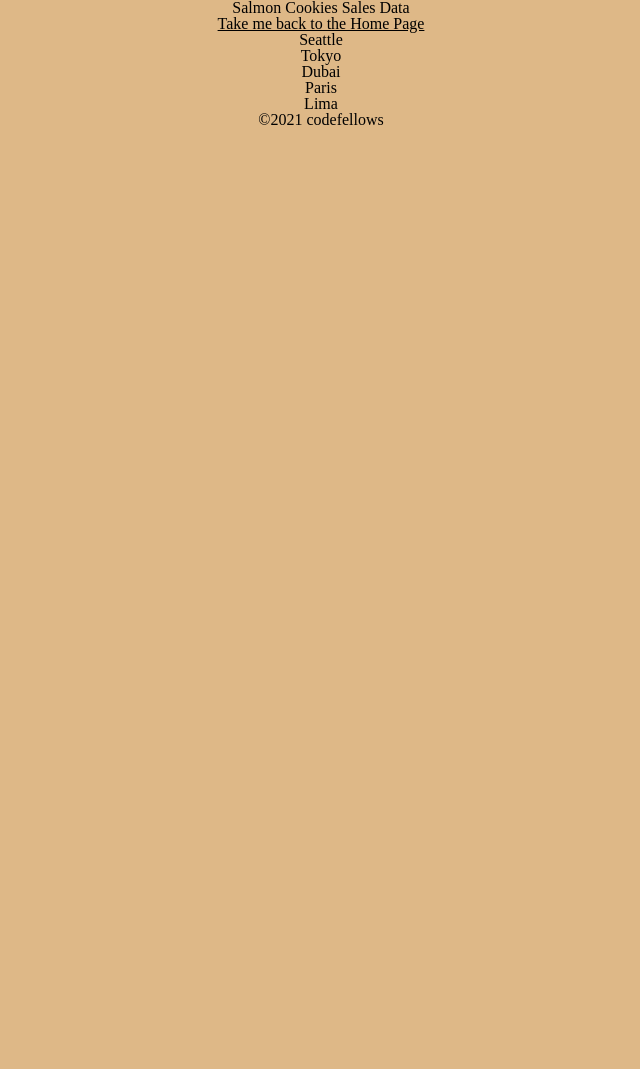
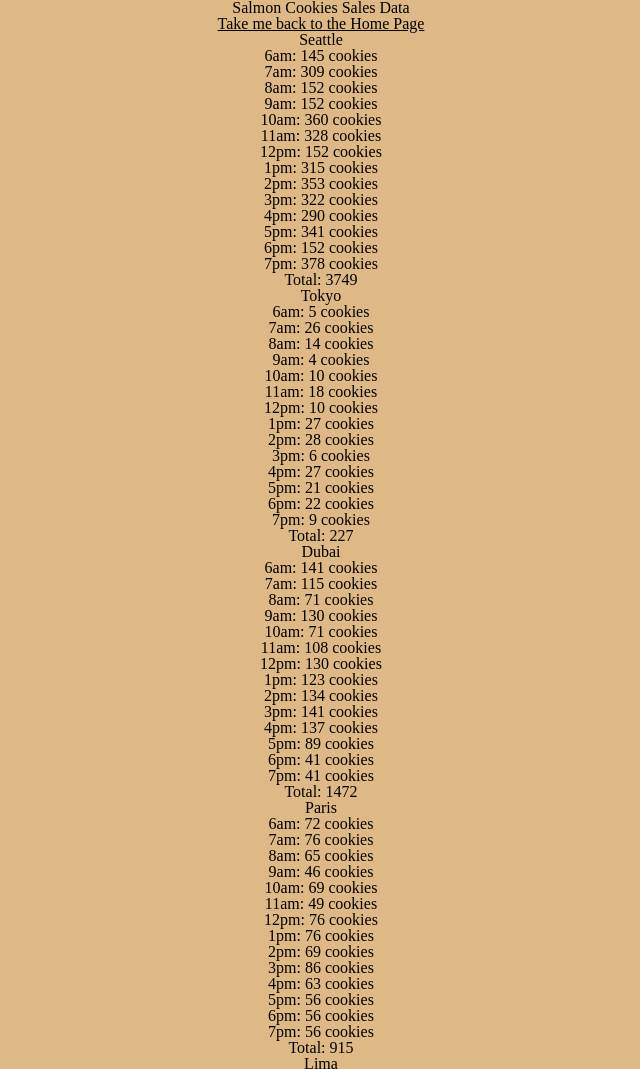
Before and after one commit to AL0YSI0US/cookie-stand, a plain HTML site: page sales.html in a window 1280 px wide. Shown: the top 1069 px of the page, without its empty margins (319-959 px from the left). Before the commit the page ends 800 px from the top, so only its background shows below. Drawn offline with Linux system fonts and the light colour scheme.

Commit message:
updated readme, removed console logs, completed sales data input

```diff
--- a/css/style.css
+++ b/css/style.css
@@ -1,7 +1,8 @@
 * {
   color: black;
-  font-family: Arial, sans-serif;
+  font-family: 'Cuprum', sans-serif;
   background-color: burlywood;
+  font-size: larger;
 }
 /* img {
   display: inline-block;
--- a/js/app.js
+++ b/js/app.js
@@ -1,68 +1,3 @@
 'use strict';
 
-console.log('Greetings ALOYSIOUS!');
-
-//    Seattle
-
-// 6am: 16 cookies
-// 7am: 20 cookies
-// 8am: 35 cookies
-// 9am: 48 cookies
-// 10am: 56 cookies
-// 11am: 77 cookies
-// 12pm: 93 cookies
-// 1pm: 144 cookies
-// 2pm: 119 cookies
-// 3pm: 84 cookies
-// 4pm: 61 cookies
-// 5pm: 23 cookies
-// 6pm: 42 cookies
-// 7pm: 57 cookies
-// Total: 875 cookies
-
-{/* <ul id="Seattle">Seattle</ul> */ }
-
-
-let hoursOfOperationArray = ['6am', '7am', '8am', '9am', '10am', '11am', '12pm', '1pm', '2pm', '3pm', '4pm', '5pm', '6pm', '7pm'];
-// console.log(hoursOfOperationArray);
-
-let seattle = {
-  name: 'Seattle',
-  minimumCustomerPerHour: 23,
-  maximumCustomerPerHour: 65,
-  avgCookieSalesPerCustomer: 6.3,
-  cookiesSoldPerHourArray: [],
-  dailyTotalCookieSales: 0,
-  // create a METHOD to calcucalte random number of customers per hour.
-  generateRandomCustomerPerHour: function () {
-    return Math.floor(Math.random() * (this.maximumCustomerPerHour - this.minimumCustomerPerHour + 1) + this.minimumCustomerPerHour);
-  // Math.random [inclusive] https://developer.mozilla.org/en-US/docs/Web/JavaScript/Reference/Global_Objects/Math/random
-  },
-  // create a METHOD to calculate and populate the number of cookies sold per hour array.
-  calculateCookiesSoldPerHour: function () {
-    for (let i = 0; i < hoursOfOperationArray.length; i++) {
-      let currentlHourlyCustomer = this.generateRandomCustomerPerHour();
-      let cookiesSoldCurrentHour = Math.ceil(currentlHourlyCustomer * this.avgCookieSalesPerCustomer);
-      // Need to push the information into the array / get current totals
-      this.cookiesSoldPerHourArray.push(cookiesSoldCurrentHour);
-      this.dailyTotalCookieSales += cookiesSoldCurrentHour;
-      // console.log(`Total Customers > by the hour < = ${currentlHourlyCustomer}, Total cookies sold this hour = ${cookiesSoldCurrentHour}`);
-      // console.log(this.dailyTotalCookieSales);
-    }
-  },
-  // create a METHOD to render the list items to the sales.html page.
-  render: function () {
-    this.calculateCookiesSoldPerHour();
-    // console.log('evidence that i am inside of this render ma jig aka method?');
-    let seattleStorefront = document.getElementById('Seattle');
-    // console.log(seattleStorefront + 'is this thing real?');
-    for (let i = 0; i < hoursOfOperationArray.length; i++) {
-      let li = document.createElement('li');
-      li.textContent = `${hoursOfOperationArray[i]}: ${this.cookiesSoldPerHourArray[i]}`;
-      seattleStorefront.appendChild(li);
-    }
-    let li = document.createElement('li');
-    li.textContent = `Total: ${this.dailyTotalCookieSales}`;
-    seattleStorefront.appendChild(li);
-  },
-};
+// console.log('Greetings ALOYSIOUS!');
--- /dev/null
+++ b/js/sales.js
@@ -0,0 +1,183 @@
+// Seattle: 23, 65, 6.3
+// Tokyo: 3, 24, 1.2
+// Dubai: 11, 38, 3.7
+// Paris: 20, 38, 2.3
+// Lima: 2, 16, 4.6
+
+let hoursOfOperationArray = ['6am', '7am', '8am', '9am', '10am', '11am', '12pm', '1pm', '2pm', '3pm', '4pm', '5pm', '6pm', '7pm'];
+// console.log(hoursOfOperationArray);
+
+let seattle = {
+  name: 'Seattle',
+  minimumCustomerPerHour: 23,
+  maximumCustomerPerHour: 65,
+  avgCookieSalesPerCustomer: 6.3,
+  cookiesSoldPerHourArray: [],
+  dailyTotalCookieSales: 0,
+  // create a METHOD to calcucalte random number of customers per hour.
+  generateRandomCustomerPerHour: function () {
+    return Math.floor(Math.random() * (this.maximumCustomerPerHour - this.minimumCustomerPerHour + 1) + this.minimumCustomerPerHour);
+    // Math.random [inclusive] https://developer.mozilla.org/en-US/docs/Web/JavaScript/Reference/Global_Objects/Math/random
+  },
+  // create a METHOD to calculate and populate the number of cookies sold per hour array.
+  calculateCookiesSoldPerHour: function () {
+    for (let i = 0; i < hoursOfOperationArray.length; i++) {
+      let currentlHourlyCustomer = this.generateRandomCustomerPerHour();
+      let cookiesSoldCurrentHour = Math.ceil(currentlHourlyCustomer * this.avgCookieSalesPerCustomer);
+      // Need to push the information into the array / get current totals
+      this.cookiesSoldPerHourArray.push(cookiesSoldCurrentHour);
+      this.dailyTotalCookieSales += cookiesSoldCurrentHour;
+      // console.log(`Total Customers > by the hour < = ${currentlHourlyCustomer}, Total cookies sold this hour = ${cookiesSoldCurrentHour}`);
+      // console.log(this.dailyTotalCookieSales);
+    }
+  },
+  // create a METHOD to render the list items to the sales.html page.
+  render: function () {
+    this.calculateCookiesSoldPerHour();
+    // console.log('evidence that i am inside of this render ma jig aka method?');
+    let seattleStorefront = document.getElementById('Seattle');
+    // console.log(seattleStorefront + 'is this thing real?');
+    for (let i = 0; i < hoursOfOperationArray.length; i++) {
+      let li = document.createElement('li');
+      li.textContent = `${hoursOfOperationArray[i]}: ${this.cookiesSoldPerHourArray[i]} cookies`;
+      seattleStorefront.appendChild(li);
+    }
+    let li = document.createElement('li');
+    li.textContent = `Total: ${this.dailyTotalCookieSales}`;
+    seattleStorefront.appendChild(li);
+  },
+};
+
+let tokyo = {
+  name: 'Tokyo',
+  minimumCustomerPerHour: 3,
+  maximumCustomerPerHour: 24,
+  avgCookieSalesPerCustomer: 1.2,
+  cookiesSoldPerHourArray: [],
+  dailyTotalCookieSales: 0,
+  generateRandomCustomerPerHour: function () {
+    return Math.floor(Math.random() * (this.maximumCustomerPerHour - this.minimumCustomerPerHour + 1) + this.minimumCustomerPerHour);
+  },
+  calculateCookiesSoldPerHour: function () {
+    for (let i = 0; i < hoursOfOperationArray.length; i++) {
+      let currentlHourlyCustomer = this.generateRandomCustomerPerHour();
+      let cookiesSoldCurrentHour = Math.ceil(currentlHourlyCustomer * this.avgCookieSalesPerCustomer);
+      this.cookiesSoldPerHourArray.push(cookiesSoldCurrentHour);
+      this.dailyTotalCookieSales += cookiesSoldCurrentHour;
+    }
+  },
+  render: function () {
+    this.calculateCookiesSoldPerHour();
+    let tokyoStorefront = document.getElementById('Tokyo');
+    for (let i = 0; i < hoursOfOperationArray.length; i++) {
+      let li = document.createElement('li');
+      li.textContent = `${hoursOfOperationArray[i]}: ${this.cookiesSoldPerHourArray[i]} cookies`;
+      tokyoStorefront.appendChild(li);
+    }
+    let li = document.createElement('li');
+    li.textContent = `Total: ${this.dailyTotalCookieSales}`;
+    tokyoStorefront.appendChild(li);
+  },
+};
+
+let dubai = {
+  name: 'Dubai',
+  minimumCustomerPerHour: 11,
+  maximumCustomerPerHour: 38,
+  avgCookieSalesPerCustomer: 3.7,
+  cookiesSoldPerHourArray: [],
+  dailyTotalCookieSales: 0,
+  generateRandomCustomerPerHour: function () {
+    return Math.floor(Math.random() * (this.maximumCustomerPerHour - this.minimumCustomerPerHour + 1) + this.minimumCustomerPerHour);
+  },
+  calculateCookiesSoldPerHour: function () {
+    for (let i = 0; i < hoursOfOperationArray.length; i++) {
+      let currentlHourlyCustomer = this.generateRandomCustomerPerHour();
+      let cookiesSoldCurrentHour = Math.ceil(currentlHourlyCustomer * this.avgCookieSalesPerCustomer);
+      this.cookiesSoldPerHourArray.push(cookiesSoldCurrentHour);
+      this.dailyTotalCookieSales += cookiesSoldCurrentHour;
+    }
+  },
+  render: function () {
+    this.calculateCookiesSoldPerHour();
+    let dubaiStorefront = document.getElementById('Dubai');
+    for (let i = 0; i < hoursOfOperationArray.length; i++) {
+      let li = document.createElement('li');
+      li.textContent = `${hoursOfOperationArray[i]}: ${this.cookiesSoldPerHourArray[i]} cookies`;
+      dubaiStorefront.appendChild(li);
+    }
+    let li = document.createElement('li');
+    li.textContent = `Total: ${this.dailyTotalCookieSales}`;
+    dubaiStorefront.appendChild(li);
+  },
+};
+
+let paris = {
+  name: 'Paris',
+  minimumCustomerPerHour: 20,
+  maximumCustomerPerHour: 38,
+  avgCookieSalesPerCustomer: 2.3,
+  cookiesSoldPerHourArray: [],
+  dailyTotalCookieSales: 0,
+  generateRandomCustomerPerHour: function () {
+    return Math.floor(Math.random() * (this.maximumCustomerPerHour - this.minimumCustomerPerHour + 1) + this.minimumCustomerPerHour);
+  },
+  calculateCookiesSoldPerHour: function () {
+    for (let i = 0; i < hoursOfOperationArray.length; i++) {
+      let currentlHourlyCustomer = this.generateRandomCustomerPerHour();
+      let cookiesSoldCurrentHour = Math.ceil(currentlHourlyCustomer * this.avgCookieSalesPerCustomer);
+      this.cookiesSoldPerHourArray.push(cookiesSoldCurrentHour);
+      this.dailyTotalCookieSales += cookiesSoldCurrentHour;
+    }
+  },
+  render: function () {
+    this.calculateCookiesSoldPerHour();
+    let parisStorefront = document.getElementById('Paris');
+    for (let i = 0; i < hoursOfOperationArray.length; i++) {
+      let li = document.createElement('li');
+      li.textContent = `${hoursOfOperationArray[i]}: ${this.cookiesSoldPerHourArray[i]} cookies`;
+      parisStorefront.appendChild(li);
+    }
+    let li = document.createElement('li');
+    li.textContent = `Total: ${this.dailyTotalCookieSales}`;
+    parisStorefront.appendChild(li);
+  },
+};
+
+let lima = {
+  name: 'Lima',
+  minimumCustomerPerHour: 2,
+  maximumCustomerPerHour: 16,
+  avgCookieSalesPerCustomer: 4.6,
+  cookiesSoldPerHourArray: [],
+  dailyTotalCookieSales: 0,
+  generateRandomCustomerPerHour: function () {
+    return Math.floor(Math.random() * (this.maximumCustomerPerHour - this.minimumCustomerPerHour + 1) + this.minimumCustomerPerHour);
+  },
+  calculateCookiesSoldPerHour: function () {
+    for (let i = 0; i < hoursOfOperationArray.length; i++) {
+      let currentlHourlyCustomer = this.generateRandomCustomerPerHour();
+      let cookiesSoldCurrentHour = Math.ceil(currentlHourlyCustomer * this.avgCookieSalesPerCustomer);
+      this.cookiesSoldPerHourArray.push(cookiesSoldCurrentHour);
+      this.dailyTotalCookieSales += cookiesSoldCurrentHour;
+    }
+  },
+  render: function () {
+    this.calculateCookiesSoldPerHour();
+    let limaStorefront = document.getElementById('Lima');
+    for (let i = 0; i < hoursOfOperationArray.length; i++) {
+      let li = document.createElement('li');
+      li.textContent = `${hoursOfOperationArray[i]}: ${this.cookiesSoldPerHourArray[i]} cookies`;
+      limaStorefront.appendChild(li);
+    }
+    let li = document.createElement('li');
+    li.textContent = `Total: ${this.dailyTotalCookieSales}`;
+    limaStorefront.appendChild(li);
+  },
+};
+
+seattle.render();
+tokyo.render();
+dubai.render();
+paris.render();
+lima.render();
--- a/sales.html
+++ b/sales.html
@@ -16,21 +16,16 @@
       </ul>
     </nav>
 
-    <!-- <table>
-      https://www.valentinog.com/blog/html-table/ [creating a table]
-    </table> -->
-
     <ul id="Seattle">Seattle</ul>
     <ul id="Tokyo">Tokyo</ul>
     <ul id="Dubai">Dubai</ul>
     <ul id="Paris">Paris</ul>
     <ul id="Lima">Lima</ul>
 
-
     <footer>
-      &copy;2021 codefellows
+      &copy;2021 codefellows <(^.^)> ALOYSIOUS
     </footer>
-    <script src="js/app.js"></script>
+    <script src="js/sales.js"></script>
     <div class="footer"></div>
 </body>
 
```
Also changed, not shown: index.html (+5 -6 lines), 1 other file.
